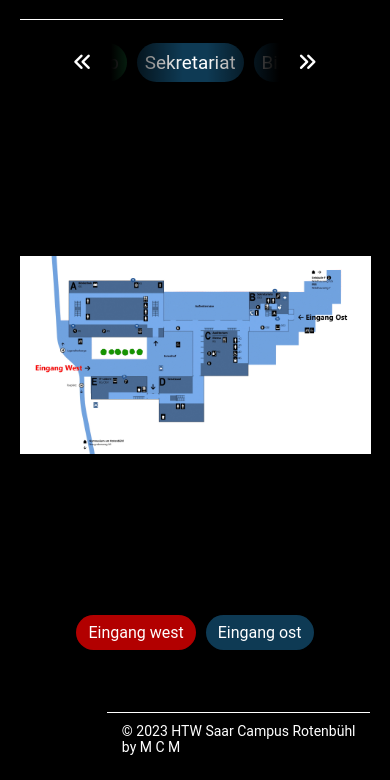
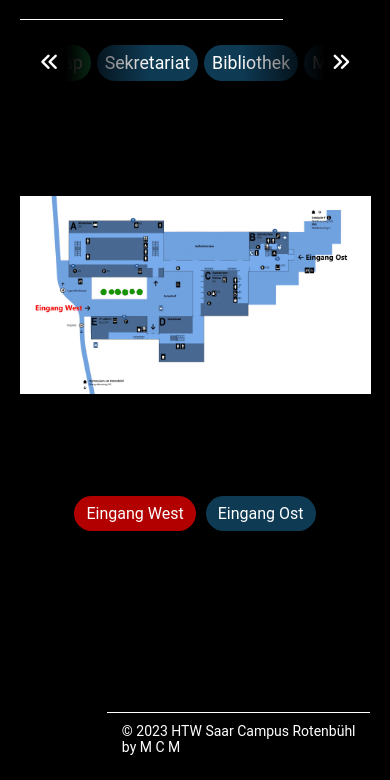
Before and after one commit to MohammadMostafa9/wegweiser, a plain HTML site: page wegweiser.html in a window 390 px wide. Shown: the part 64-844 px from the top of the page. Drawn offline with Linux system fonts and the light colour scheme.

Commit message:
Add files via upload

```diff
--- a/css/mainstyle.css
+++ b/css/mainstyle.css
@@ -2,13 +2,18 @@
     padding: 0;
     margin: 0;
     list-style: none;
-    overflow: hidden;
+    overflow-x: hidden;
+
 }
 
 body{
     font-family: 'Roboto', sans-serif;;
     background-color: var(--main-color);
+    margin: 0 auto;
+    min-zoom: 100%;
+
 }
+
 
 /* Var.s */
 :root{
@@ -98,7 +103,7 @@
 .footer{
     grid-area: footer;
     width: 100%;
-    height: 100%;
+    height:100%;
     color: white;
     display: flex;
     flex-direction: column;
@@ -147,4 +152,5 @@
         margin-right: var( --m-left-right);
         font-size: 14px;
     }
+
 }
--- a/css/wegweiser.css
+++ b/css/wegweiser.css
@@ -1,6 +1,7 @@
 .Wegweiser-HTW{
   display: flex;
   justify-content: center;
+
 
 }
 .website{
@@ -14,10 +15,12 @@
     "footer" 8%
     /1fr;
 
+
 }
 /* app */
   .main{
     grid-area: main;
+overflow:hidden;
 }
 /* wrapper-campus */
 .m-bar{
@@ -25,7 +28,7 @@
     display: flex;
     justify-content: center;
     align-items:center;
-
+    overflow:hidden;
 }
 .bar{
   width: 75%;
@@ -117,32 +120,23 @@
 
 /* maps */
 .main section {
-  height: 100%;
+  height:100%;
   width: 100%;
   display: none;
   flex-direction: column;
   align-items: center;
-  justify-content: space-evenly;
-
-}
-@keyframes slideInFromLeft {
-  0% {
-      opacity: 0;
-      transform: translateX(-100%);
-  }
-  100% {
-      opacity: 1;
-      transform: translateX(0);
-  }
+  justify-content: center;
 }
 .main section.active{
   display: flex;
 }
 .main section .maps {
-  height: 80%;
-  width: fit-content;
+  height:75%;
+  width: 100%;
+  overflow: hidden;
   position: relative;
   animation: maps 400ms ease-out 0s 1 normal both;
+  margin: 10px;
 }
 @keyframes maps {
 	0% {
@@ -154,15 +148,15 @@
 	}
 }
 .maps img {
-  object-fit:  scale-down;
+  object-fit:scale-down;
+  object-position: center center;
+  width: 100%;
   height: 100%;
-  width: 100%;
-  object-position: center center;
 }
 /* btns */
 .btns {
   display: flex;
-  margin:10px;
+  margin:20px;
   gap: 10px;
 }
 .btns a{
@@ -181,9 +175,11 @@
   transition: background-color 200ms ease-in, color 200ms ease-in;
   cursor: not-allowed;
 }
-@media(max-width:800px){
-.main section .maps {
-  height: fit-content;
+@media(max-width:500px){
+  .main section {
+    height:75%;
+  }
+
   .bar{
     width: 100%;
   }
--- a/main.js
+++ b/main.js
@@ -14,7 +14,7 @@
     arrowIcons.forEach((icon) => {
         icon.addEventListener("click", () => {
             let scrollWidth = (containerElement.scrollLeft +=
-                icon.id === "left" ? -340 : 340);
+                icon.id === "left" ? -150 : 100);
             handleIcons(scrollWidth);
         });
     });
@@ -80,5 +80,6 @@
         });
     });
     });
+
 });
 //
--- a/wegweiser.html
+++ b/wegweiser.html
@@ -5,6 +5,7 @@
     <title>HTW-SAAR</title>
     <link rel="stylesheet" href="css/wegweiser.css">
     <link rel="stylesheet" href="css/mainstyle.css">
+    <link rel="icon" href="img/icon.svg">
     <script src="https://kit.fontawesome.com/facb4b2a0a.js" crossorigin="anonymous"></script>
 </head>
 <body>
@@ -31,7 +32,7 @@
                 <div class="wrapper">
                     <div class="icon"><i id="left" class="fa-solid fa-angles-right fa-flip-horizontal"></i></div>
                         <ul class="tabs-box">
-                            <li class="tab active" href="#defullt">map</li>
+                            <li class="tab active" href="#defullt">Map</li>
                             <li class="tab" href="#Sekretariat">Sekretariat</li>
                             <li class="tab" href="#Bibliothek">Bibliothek</li>
                             <li class="tab" href="#Mensa">Mensa</li>
@@ -57,8 +58,8 @@
                     </div>
                 </div>
                 <div class="btns">
-                    <a class="west-btn active">Eingang west</a>
-                    <a class="ost-btn">Eingang ost</a>
+                    <a class="west-btn active">Eingang West</a>
+                    <a class="ost-btn">Eingang Ost</a>
                 </div>
             </section>
             <section class="section " id="Sekretariat">
@@ -71,8 +72,8 @@
                     </div>
                 </div>
                 <div class="btns">
-                    <a class="west-btn active">Eingang west</a>
-                    <a class="ost-btn">Eingang ost</a>
+                    <a class="west-btn active">Eingang West</a>
+                    <a class="ost-btn">Eingang Ost</a>
                 </div>
             </section>
 <!---->
@@ -86,8 +87,8 @@
                     </div>
                 </div>
                 <div class="btns">
-                    <a class="west-btn active">Eingang west</a>
-                    <a class="ost-btn">Eingang ost</a>
+                    <a class="west-btn active">Eingang West</a>
+                    <a class="ost-btn">Eingang Ost</a>
                 </div>
             </section>
 <!---->
@@ -101,8 +102,8 @@
                     </div>
                 </div>
                 <div class="btns">
-                    <a class="west-btn active">Eingang west</a>
-                    <a class="ost-btn">Eingang ost</a>
+                    <a class="west-btn active">Eingang West</a>
+                    <a class="ost-btn">Eingang Ost</a>
                 </div>
             </section>
 <!---->
@@ -116,8 +117,8 @@
                     </div>
                 </div>
                 <div class="btns">
-                    <a class="west-btn active">Eingang west</a>
-                    <a class="ost-btn">Eingang ost</a>
+                    <a class="west-btn active">Eingang West</a>
+                    <a class="ost-btn">Eingang Ost</a>
                 </div>
             </section>
 <!---->
@@ -131,8 +132,8 @@
                     </div>
                 </div>
                 <div class="btns">
-                    <a class="west-btn active">Eingang west</a>
-                    <a class="ost-btn">Eingang ost</a>
+                    <a class="west-btn active">Eingang West</a>
+                    <a class="ost-btn">Eingang Ost</a>
                 </div>
             </section>
 <!---->
@@ -146,8 +147,8 @@
         </div>
     </div>
     <div class="btns">
-        <a class="west-btn active">Eingang west</a>
-        <a class="ost-btn">Eingang ost</a>
+        <a class="west-btn active">Eingang West</a>
+        <a class="ost-btn">Eingang Ost</a>
     </div>
 </section>
 
@@ -162,18 +163,16 @@
         </div>
     </div>
     <div class="btns">
-        <a class="west-btn active">Eingang west</a>
-        <a class="ost-btn">Eingang ost</a>
+        <a class="west-btn active">Eingang West</a>
+        <a class="ost-btn">Eingang Ost</a>
     </div>
 </section>
         </main>
 <!--switch-section-end-->
-
-
 <!--footer-->
         <footer class="footer">
             <span class="line2"></span>
-            <p>&copy; 2023 HTW Saar Campus Rotenbühl<br>by M C M </p>
+            <p>&copy; 2023 HTW Saar Campus Rotenbühl<br>by M C M</p>
         </footer>
     </section>
 </section>
```
Also changed, not shown: css/Startseite.css (+45 -47 lines), index.html (+5 -2 lines). Lines whose indentation alone changed are shown as unchanged.
